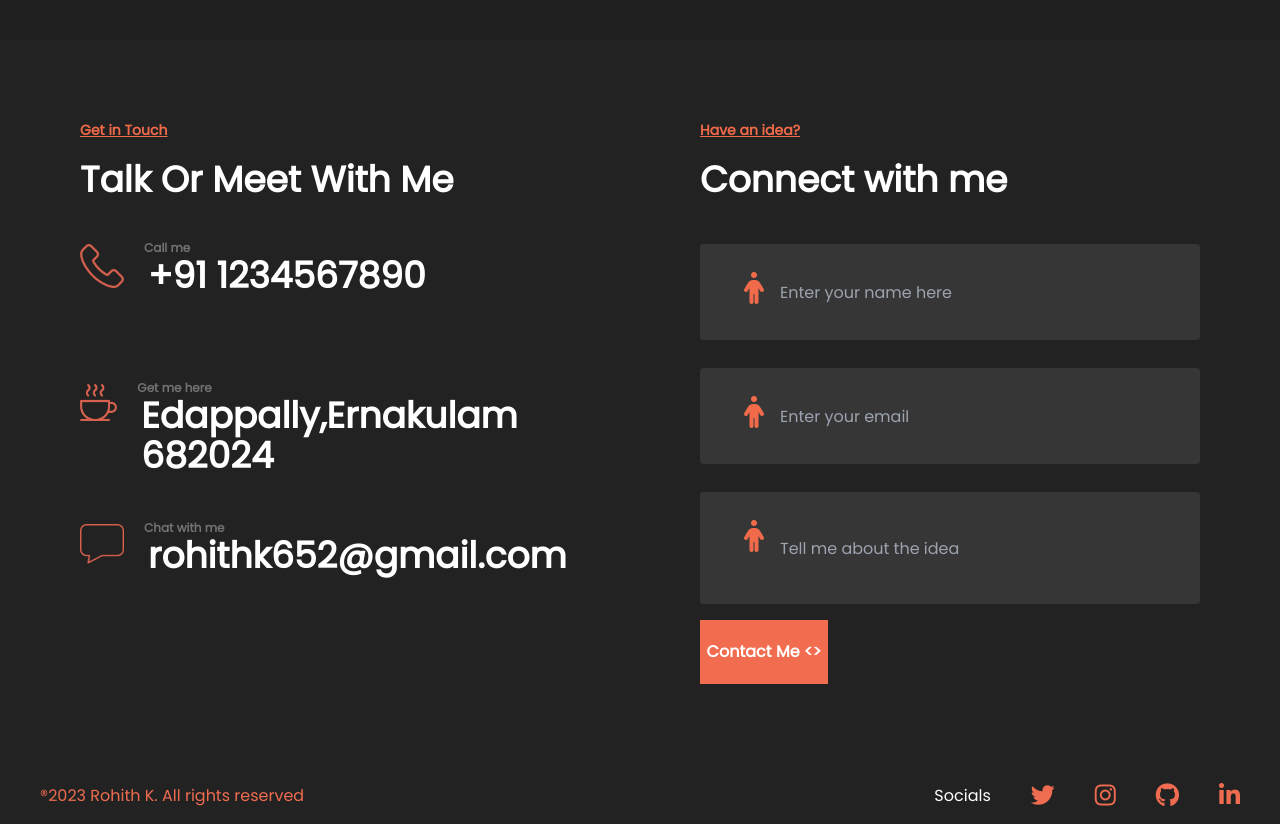
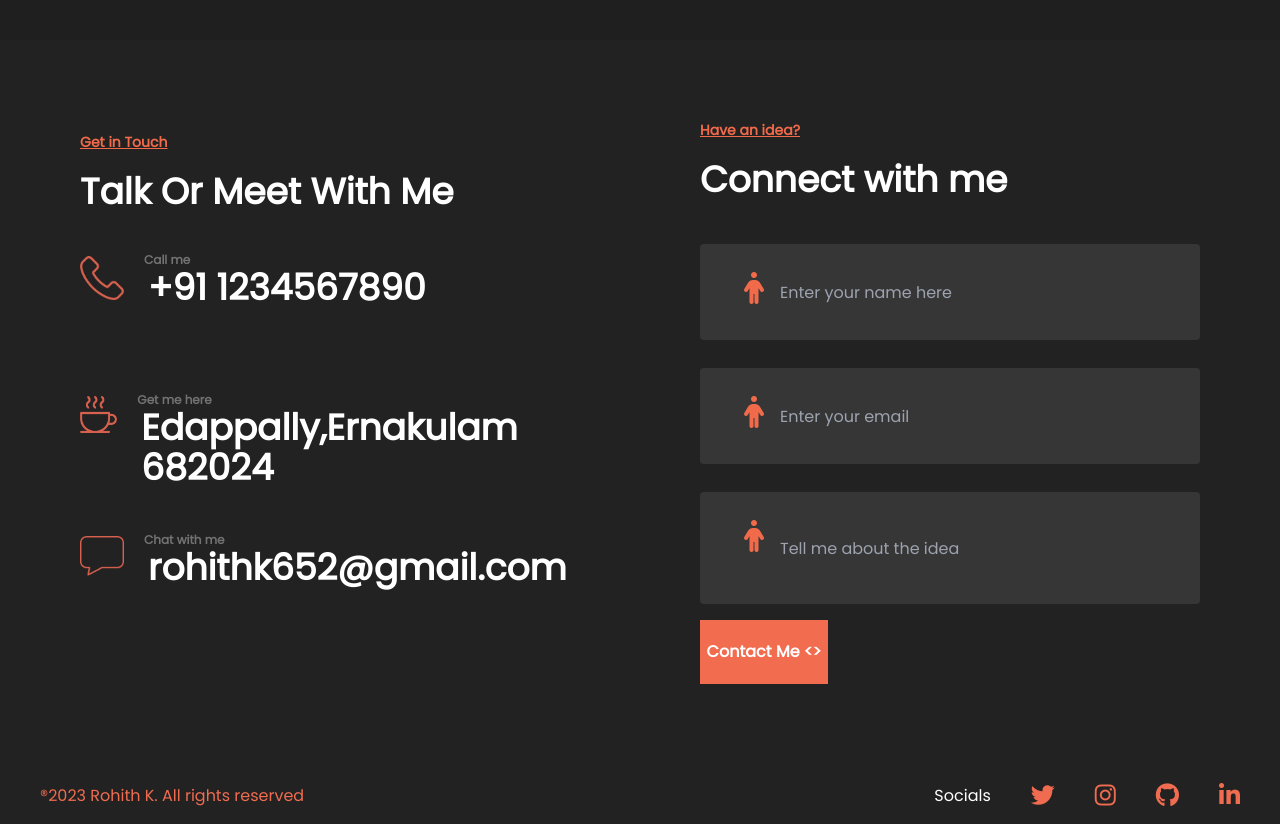
Before and after one commit to Rohithk2003/portfolio, a Next.js app: page / in a window 1280 px wide. Shown: the part 3080-3904 px from the top of the page. Built offline with nearby package versions, Linux system fonts and the light colour scheme.

Commit message:
fixed padding issue

```diff
--- a/components/contact.tsx
+++ b/components/contact.tsx
@@ -12,9 +12,9 @@ export default function ContactDetails() {
     return (
         <div id={"contact"}
             className={" flex flex-row flex-wrap justify-between w-full h-max p-20 bg-[#222222] "}>
-            <div className={"max-w-1/2 h-full flex flex-col justify-center align-middle"}>
+            <div className={"max-w-1/2 h-full mt-3 flex flex-col justify-center align-middle"}>
                 <div className={"w-full h-10 flex justify-center align-middle flex-row"}>
-                    <p className={"text-sm underline  text-[#f16b4b] font-extrabold w-[500px] h-10"}>Get in
+                    <p className={"text-sm underline   text-[#f16b4b] font-extrabold w-[500px] h-32"}>Get in
                         Touch</p>
                 </div>
                 <div className={"w-full h-30 flex justify-center align-middle flex-row"}>
```
